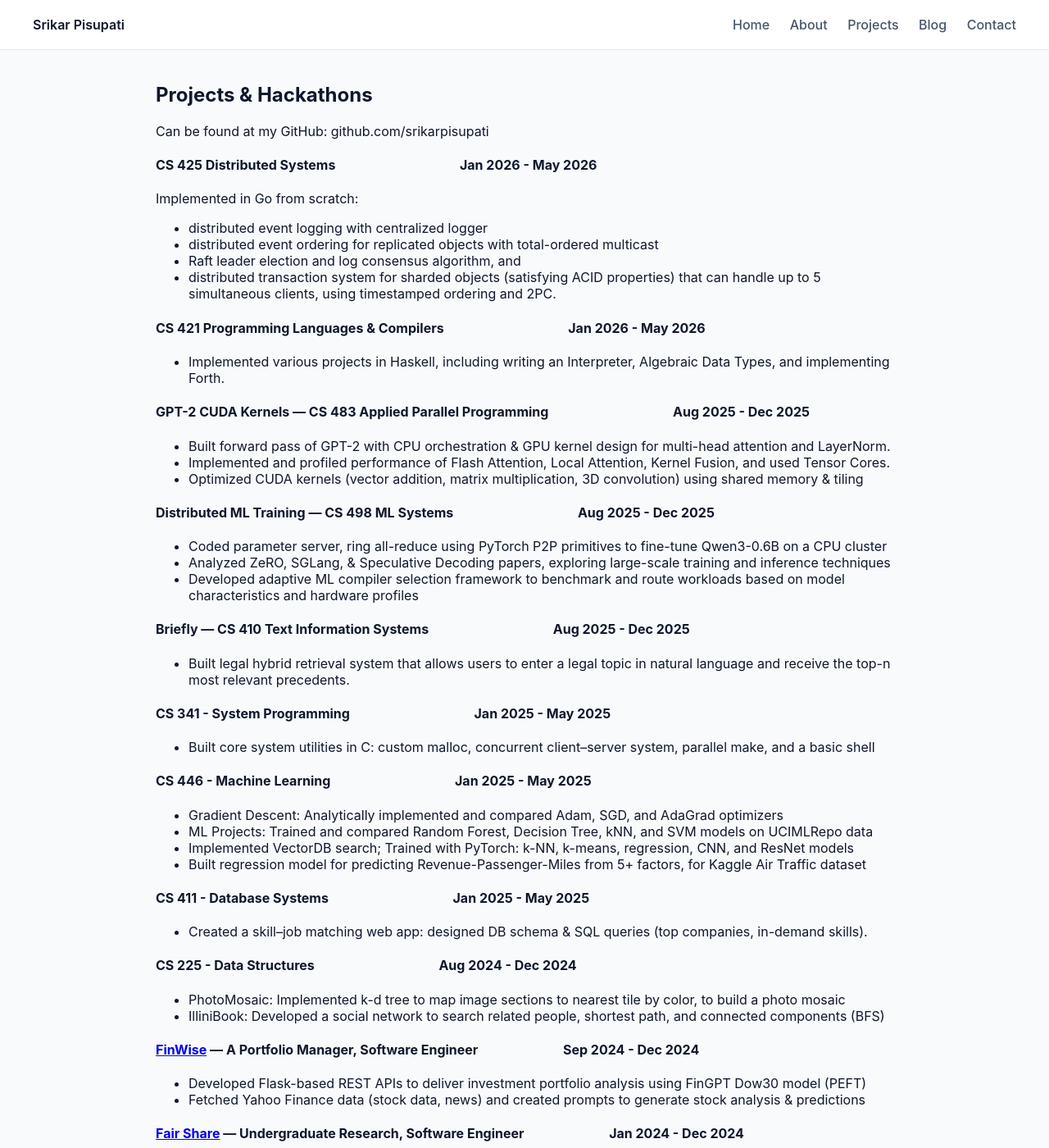
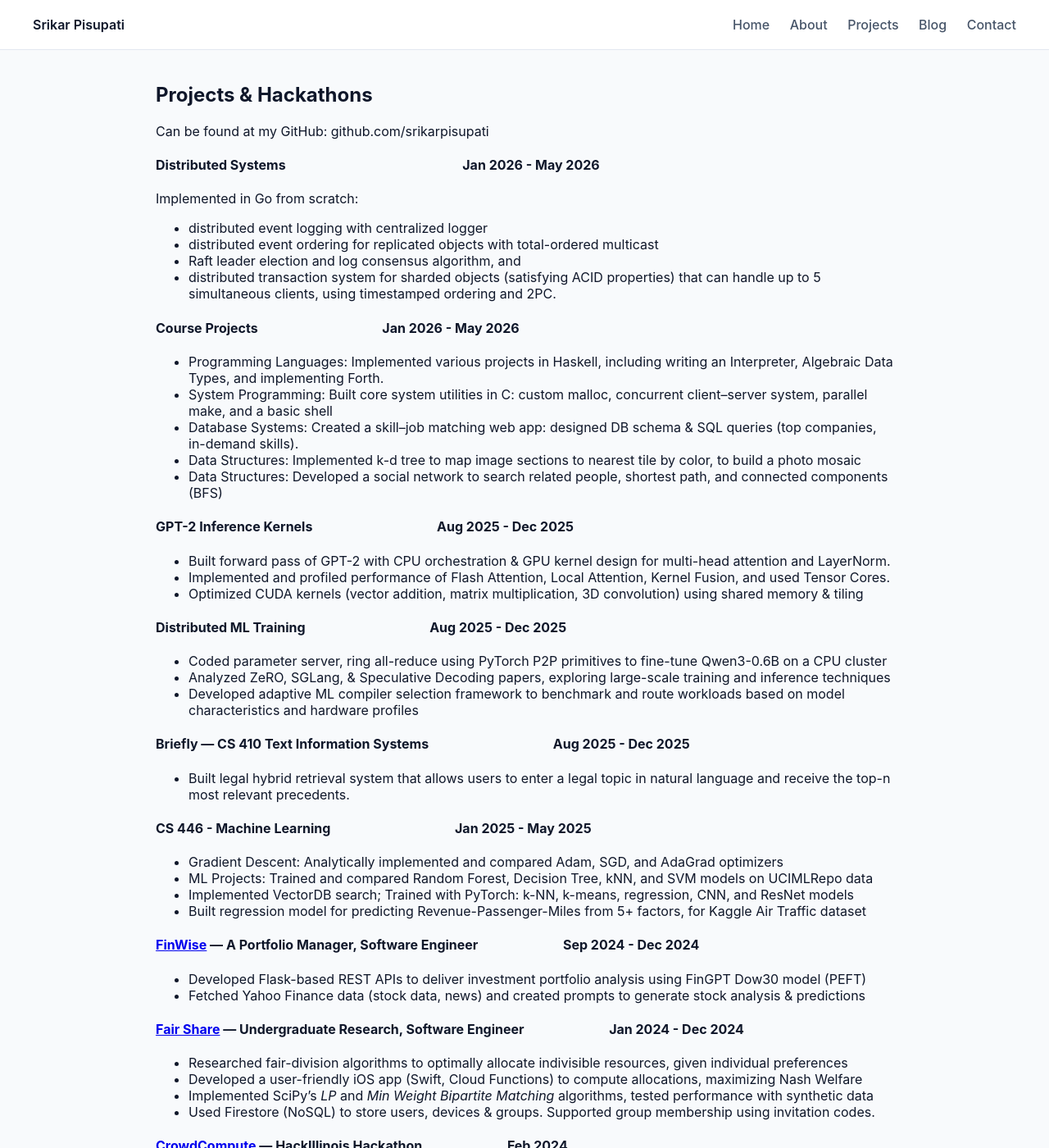
Before and after one commit to srikarpisupati/srikarpisupati.github.io, a Jekyll site: the page built from projects.md, in a window 1280 px wide and 1400 px high. Shown: the whole window at 82% size. Built offline with Jekyll 4.4.1, drawn with Linux system fonts in a browser that asks for light colours.

Commit message:
Refactor project descriptions and titles
Updated project descriptions and titles for clarity and consistency. Added details about various course projects and their implementations.

```diff
--- a/projects.md
+++ b/projects.md
@@ -9,22 +9,26 @@ permalink: /projects/
 
 Can be found at my GitHub: github.com/srikarpisupati
 
-#### CS 425 Distributed Systems  &emsp;&emsp;&emsp;&emsp;&emsp;&emsp;&emsp;&emsp;&emsp; Jan 2026 - May 2026
+#### Distributed Systems &emsp;&emsp;&emsp;&emsp;&emsp;&emsp;&emsp;&emsp;&emsp;&emsp;&emsp;&emsp;&emsp; Jan 2026 - May 2026
 Implemented in Go from scratch:
 * distributed event logging with centralized logger
 * distributed event ordering for replicated objects with total-ordered multicast
 * Raft leader election and log consensus algorithm, and
 * distributed transaction system for sharded objects (satisfying ACID properties) that can handle up to 5 simultaneous clients, using timestamped ordering and 2PC.
 
-#### CS 421 Programming Languages & Compilers  &emsp;&emsp;&emsp;&emsp;&emsp;&emsp;&emsp;&emsp;&emsp; Jan 2026 - May 2026
-* Implemented various projects in Haskell, including writing an Interpreter, Algebraic Data Types, and implementing Forth.
+#### Course Projects  &emsp;&emsp;&emsp;&emsp;&emsp;&emsp;&emsp;&emsp;&emsp; Jan 2026 - May 2026
+* Programming Languages: Implemented various projects in Haskell, including writing an Interpreter, Algebraic Data Types, and implementing Forth.
+* System Programming: Built core system utilities in C: custom malloc, concurrent client–server system, parallel make, and a basic shell
+* Database Systems: Created a skill–job matching web app: designed DB schema & SQL queries (top companies, in-demand skills).
+* Data Structures: Implemented k-d tree to map image sections to nearest tile by color, to build a photo mosaic
+* Data Structures: Developed a social network to search related people, shortest path, and connected components (BFS)
 
-#### GPT-2 CUDA Kernels — CS 483 Applied Parallel Programming  &emsp;&emsp;&emsp;&emsp;&emsp;&emsp;&emsp;&emsp;&emsp; Aug 2025 - Dec 2025
+#### GPT-2 Inference Kernels &emsp;&emsp;&emsp;&emsp;&emsp;&emsp;&emsp;&emsp;&emsp; Aug 2025 - Dec 2025
 * Built forward pass of GPT-2 with CPU orchestration & GPU kernel design for multi-head attention and LayerNorm.
 * Implemented and profiled performance of Flash Attention, Local Attention, Kernel Fusion, and used Tensor Cores.
 * Optimized CUDA kernels (vector addition, matrix multiplication, 3D convolution) using shared memory & tiling
 
-#### Distributed ML Training — CS 498 ML Systems  &emsp;&emsp;&emsp;&emsp;&emsp;&emsp;&emsp;&emsp;&emsp; Aug 2025 - Dec 2025
+#### Distributed ML Training &emsp;&emsp;&emsp;&emsp;&emsp;&emsp;&emsp;&emsp;&emsp; Aug 2025 - Dec 2025
 * Coded parameter server, ring all-reduce using PyTorch P2P primitives to fine-tune Qwen3-0.6B on a CPU cluster
 * Analyzed ZeRO, SGLang, & Speculative Decoding papers, exploring large-scale training and inference techniques
 * Developed adaptive ML compiler selection framework to benchmark and route workloads based on model characteristics and hardware profiles
@@ -32,21 +36,11 @@ Implemented in Go from scratch:
 #### Briefly — CS 410 Text Information Systems  &emsp;&emsp;&emsp;&emsp;&emsp;&emsp;&emsp;&emsp;&emsp; Aug 2025 - Dec 2025
 * Built legal hybrid retrieval system that allows users to enter a legal topic in natural language and receive the top-n most relevant precedents.
 
-#### CS 341 - System Programming  &emsp;&emsp;&emsp;&emsp;&emsp;&emsp;&emsp;&emsp;&emsp; Jan 2025 - May 2025
-* Built core system utilities in C: custom malloc, concurrent client–server system, parallel make, and a basic shell
-
 #### CS 446 - Machine Learning  &emsp;&emsp;&emsp;&emsp;&emsp;&emsp;&emsp;&emsp;&emsp; Jan 2025 - May 2025
 * Gradient Descent: Analytically implemented and compared Adam, SGD, and AdaGrad optimizers
 * ML Projects: Trained and compared Random Forest, Decision Tree, kNN, and SVM models on UCIMLRepo data
 * Implemented VectorDB search; Trained with PyTorch: k-NN, k-means, regression, CNN, and ResNet models
 * Built regression model for predicting Revenue-Passenger-Miles from 5+ factors, for Kaggle Air Traffic dataset
-
-#### CS 411 - Database Systems  &emsp;&emsp;&emsp;&emsp;&emsp;&emsp;&emsp;&emsp;&emsp; Jan 2025 - May 2025
-* Created a skill–job matching web app: designed DB schema & SQL queries (top companies, in-demand skills).
-
-#### CS 225 - Data Structures  &emsp;&emsp;&emsp;&emsp;&emsp;&emsp;&emsp;&emsp;&emsp; Aug 2024 - Dec 2024
-* PhotoMosaic: Implemented k-d tree to map image sections to nearest tile by color, to build a photo mosaic
-* IlliniBook: Developed a social network to search related people, shortest path, and connected components (BFS)
 
 #### [FinWise](https://srikarpisupati.github.io/Finwise.pdf) — A Portfolio Manager, Software Engineer &emsp;&emsp;&emsp;&emsp;&emsp;&emsp; Sep 2024 - Dec 2024
 * Developed Flask-based REST APIs to deliver investment portfolio analysis using FinGPT Dow30 model (PEFT)
```
